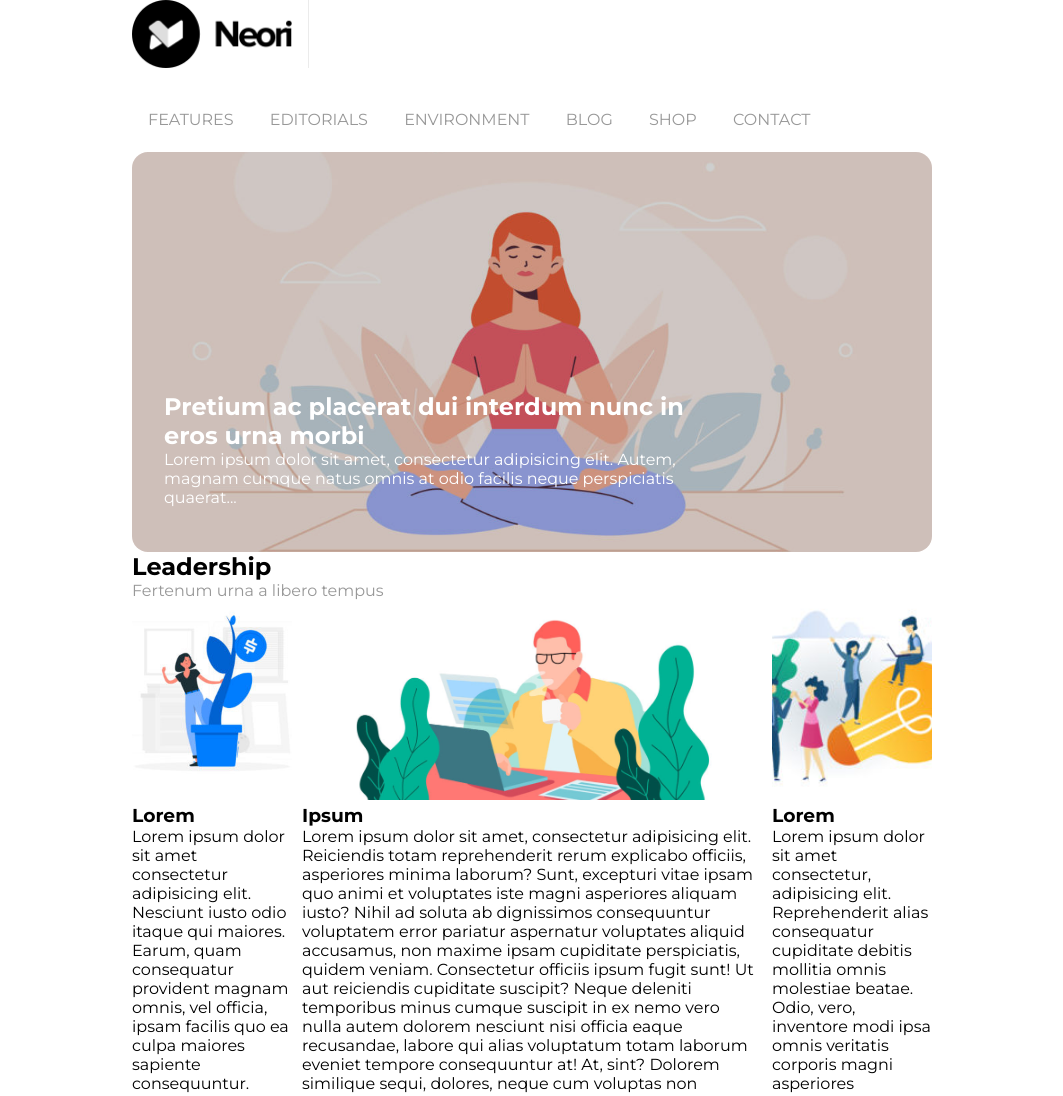
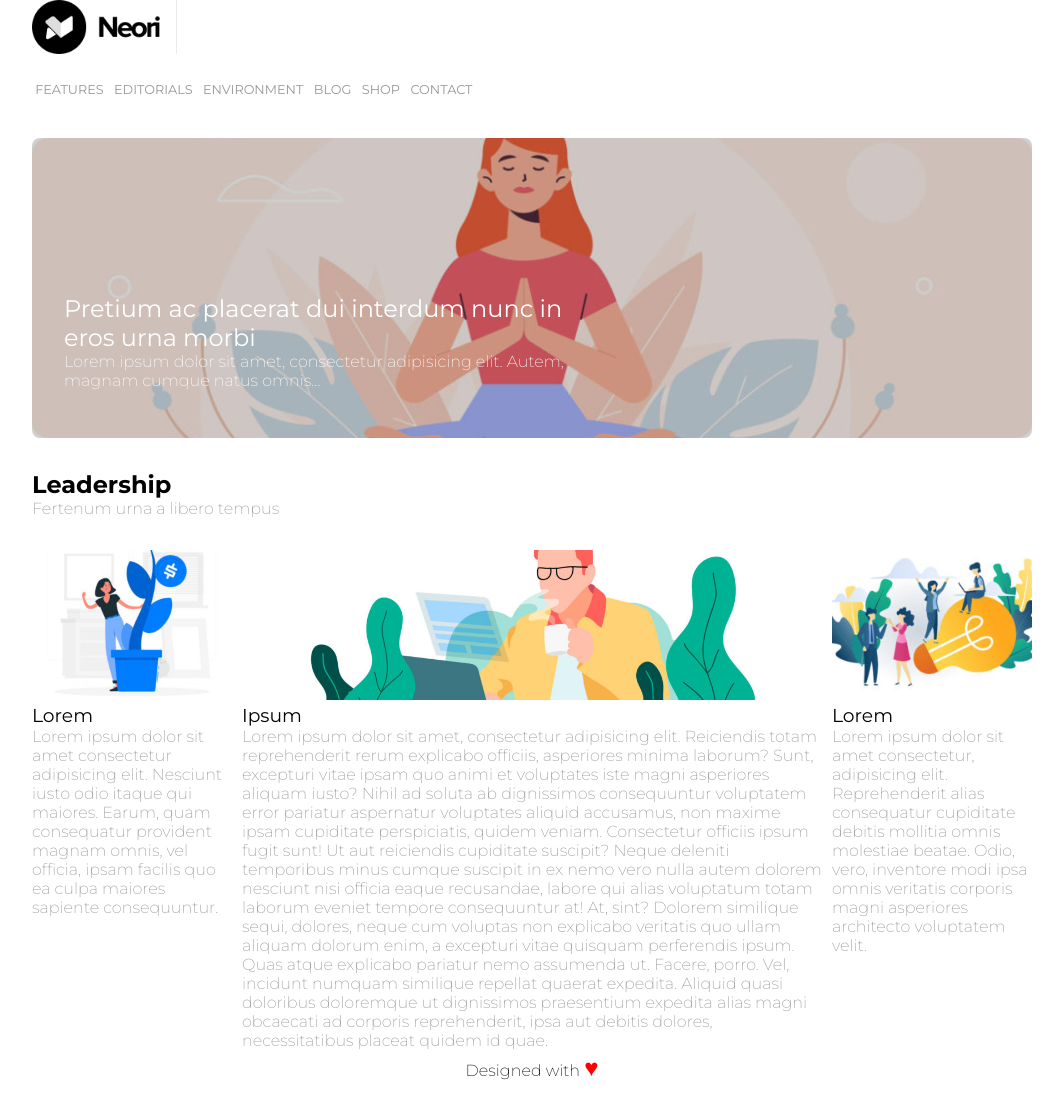
Before and after one commit to AlexViti/htmlcss-wp, a plain HTML site: page index.html in a window 1280 px wide. Shown: the top 1096 px of the page, without its empty margins (108-1171 px from the left). Drawn offline with Linux system fonts and the light colour scheme.

Commit message:
Improve header and banner style

```diff
--- a/css/style.css
+++ b/css/style.css
@@ -6,6 +6,7 @@
 
 html {
 	font-family: 'Montserrat', sans-serif;
+	font-weight: 200;
 }
 
 body {
@@ -14,7 +15,7 @@ body {
 }
 
 .main-header>img {
-	width: 10rem;
+	width: 8rem;
 	box-sizing: content-box;
 	padding-right: 1rem;
 	border-right: 1px solid #ebebeb;
@@ -38,7 +39,9 @@ li>a {
 	display: inline-block;
 	text-transform: uppercase;
 	line-height: 2rem;
-	padding: 1rem;
+	padding: 0 0.2rem;
+	font-weight: 400;
+	font-size: 0.8rem;
 }
 
 li>a:hover {
@@ -48,31 +51,43 @@ li>a:hover {
 
 .banner {
 	display: block;
-	height: 400px;
-	width: 800px;
+	height: 300px;
+	width: 1000px;
 	background-image: url(../img/banner.jpg);
 	background-position: center;
 	background-repeat: no-repeat;
 	background-size: cover;
 	border-radius: 1rem;
 	color: white;
+	margin: 2rem 0;
 	position: relative;
 }
 
-.banner>section {
+.opaque {
 	width: 100%;
 	height: 100%;
 	background-color: #00000030;
-	border-radius: 1rem;
-	padding: 30% 30% 2rem 2rem;
+	border-radius: 0.5rem;
 }
 
-.banner>section:hover {
+.banner section {
+	position: absolute;
+	width: 55%;
+	bottom: 3rem;
+	left: 2rem;
+}
+
+.opaque:hover {
 	background-color: #00000040;
 }
 
+
+h2, h3 {
+	font-weight: 400;
+}
+
 main>section {
-	width: 800px;
+	width: 1000px;
 }
 
 .clearfix::after {
@@ -81,7 +96,11 @@ main>section {
 	clear: both;
 }
 
-.subtitle {
+section>header {
+	margin: 2rem 0;
+}
+
+.subtitle, section>section>p {
 	color: #989898;
 }
 
@@ -100,9 +119,10 @@ main>section {
 
 .col>img {
 	width: 100%;
-	height: 200px;
+	height: 150px;
 	object-fit: cover;
 }
+
 
 footer {
 	margin-top: 5px;
--- a/index.html
+++ b/index.html
@@ -37,10 +37,12 @@
 
 		<!-- banner with image and a linked article -->
 		<a href="#" class="banner">
-			<section>
-				<h2>Pretium ac placerat dui interdum nunc in eros urna morbi</h2>
-				<p>Lorem ipsum dolor sit amet, consectetur adipisicing elit. Autem, magnam cumque natus omnis at odio facilis neque perspiciatis quaerat...</p>
-			</section>
+			<div class="opaque">
+				<section>
+					<h2>Pretium ac placerat dui interdum nunc in eros urna morbi</h2>
+					<p>Lorem ipsum dolor sit amet, consectetur adipisicing elit. Autem, magnam cumque natus omnis...</p>
+				</section>
+			</div>
 		</a >
 
 		<!-- section with header and 3 column sections -->
```
